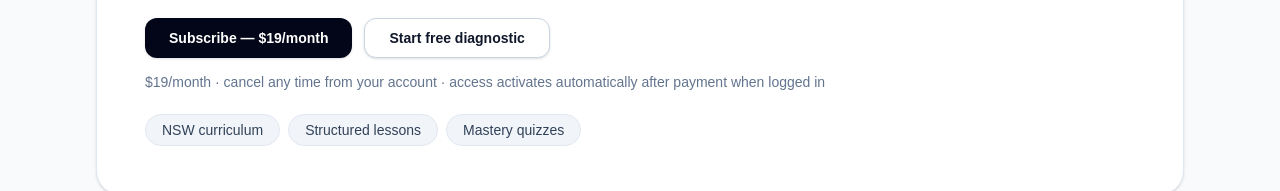
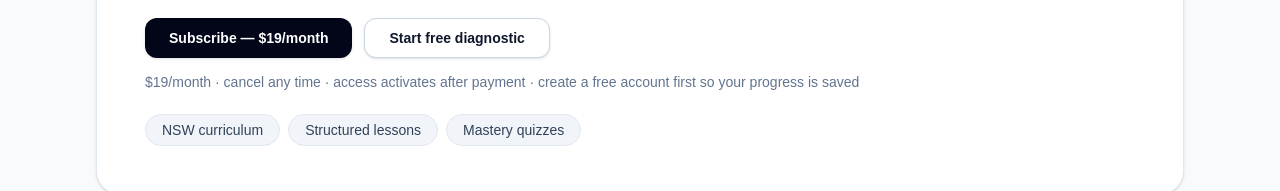
Before and after one commit to xiharbingerix/hsc-maths-coach, a Next.js app: page / in a window 1280 px wide. Shown: the part 455-646 px from the top of the page. Built offline with nearby package versions, Linux system fonts and the light colour scheme; no server answers.

Commit message:
Add homepage product preview

```diff
--- a/app/page.tsx
+++ b/app/page.tsx
@@ -189,8 +189,9 @@ export default function Home() {
             </div>
 
             <p className="mt-3 text-sm leading-6 text-slate-500">
-              $19/month &middot; cancel any time from your account &middot;
-              access activates automatically after payment when logged in
+              $19/month &middot; cancel any time &middot; access activates
+              after payment &middot; create a free account first so your
+              progress is saved
             </p>
 
             <div className="mt-5 flex flex-wrap gap-2">
```
